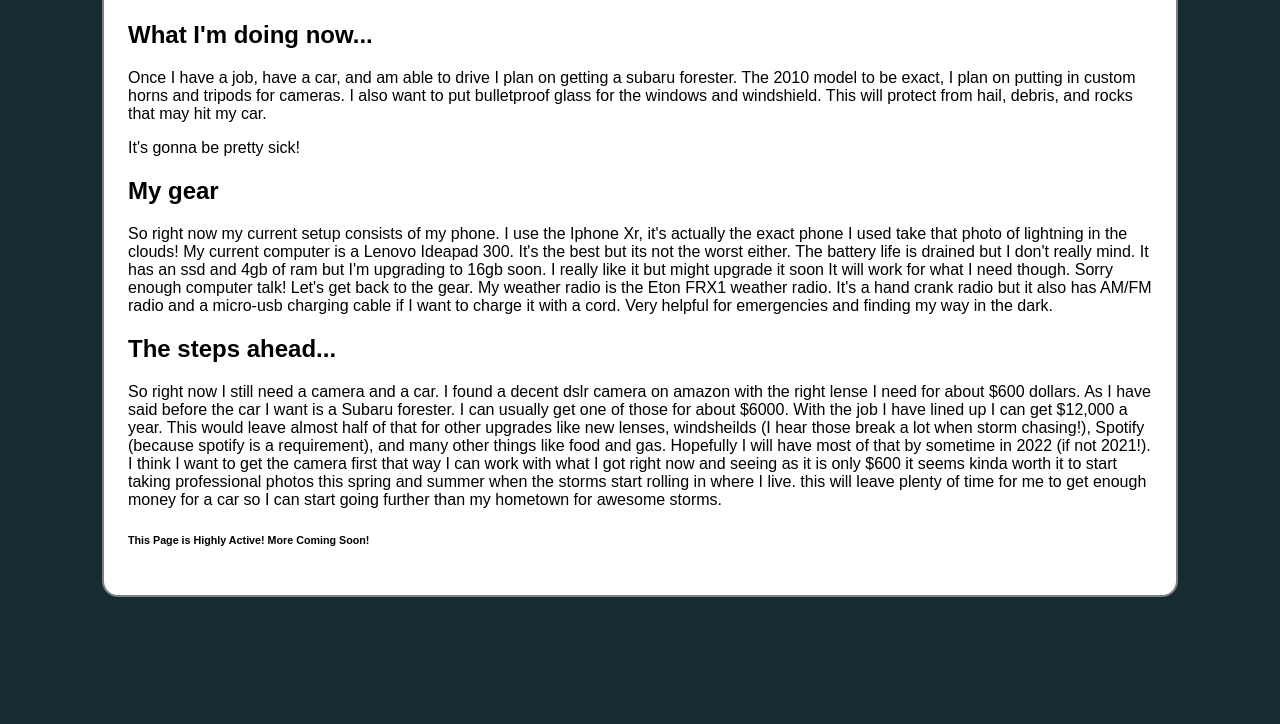
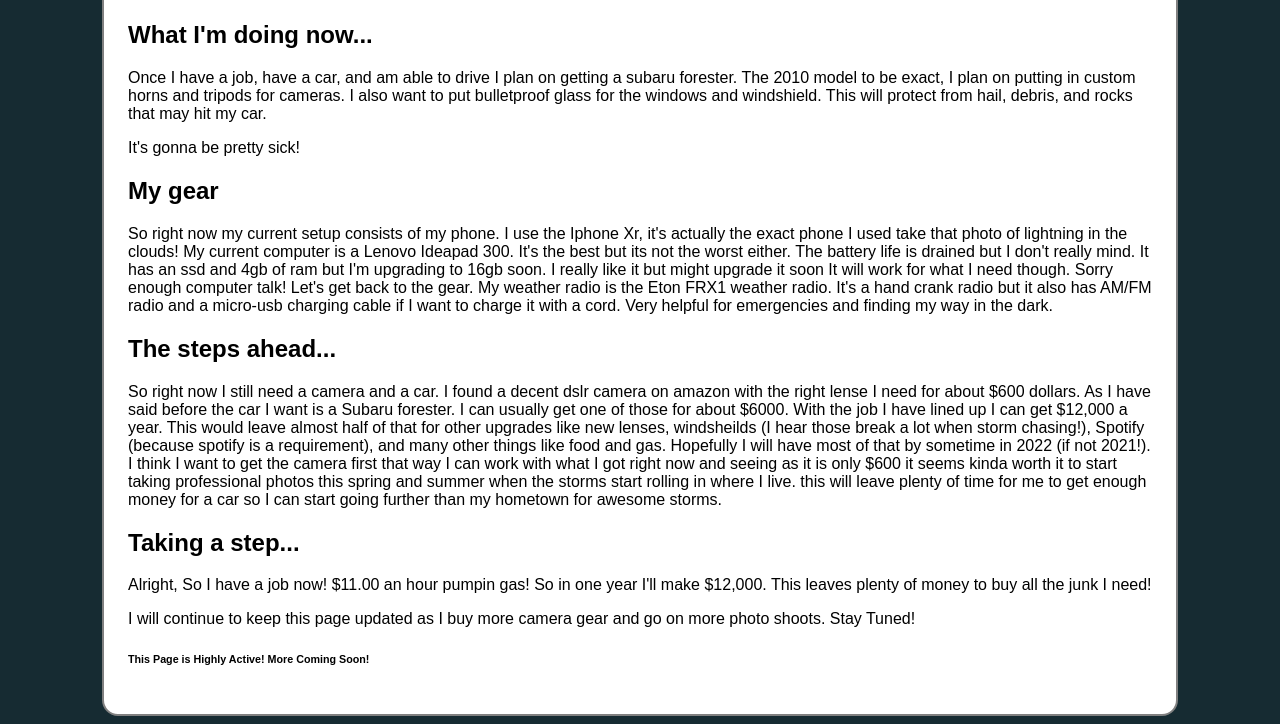
Before and after one commit to owilderman/owilderman.github.io, a plain HTML site: page Weather.html in a window 1280 px wide. Shown: the part 493-1217 px from the top of the page. Before the commit the page ends 1098 px from the top, so only its background shows below. Drawn offline with Linux system fonts and the light colour scheme.

Commit message:
adding more content to the weather page.

```diff
--- a/Weather.html
+++ b/Weather.html
@@ -36,7 +36,9 @@
   <h2>The steps ahead...</h2>
   <p>So right now I still need a camera and a car. I found a decent dslr camera on amazon with the right lense I need for about $600 dollars. As I have said before the car I want is a Subaru forester. I can usually get one of those for about $6000. With the job I have lined up I can get $12,000 a year. This would leave almost half of that for other upgrades like new lenses, windsheilds (I hear those break a lot when storm chasing!), Spotify (because spotify is a requirement), and many other things like food and gas. Hopefully I will have most of that by sometime in 2022 (if not 2021!). I think I want to get the camera first that way I can work with what I got right now and seeing as it is only $600 it seems kinda worth it to start taking professional photos this spring and summer when the storms start rolling in where I live.
     this will leave plenty of time for me to get enough money for a car so I can start going further than my hometown for awesome storms.</p>
+  <h2>Taking a step...</h2>
+  <p>Alright, So I have a job now! $11.00 an hour pumpin gas! So in one year I'll make $12,000. This leaves plenty of money to buy all the junk I need!</p>
+  <p>I will continue to keep this page updated as I buy more camera gear and go on more photo shoots. Stay Tuned!</p>
   <h6>This Page is Highly Active! More Coming Soon!</h6>
-  </p>
 </body>
 </html>
```
